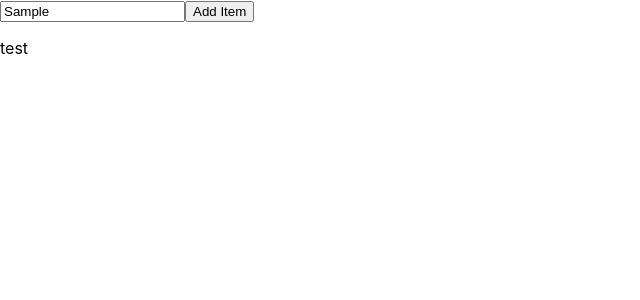
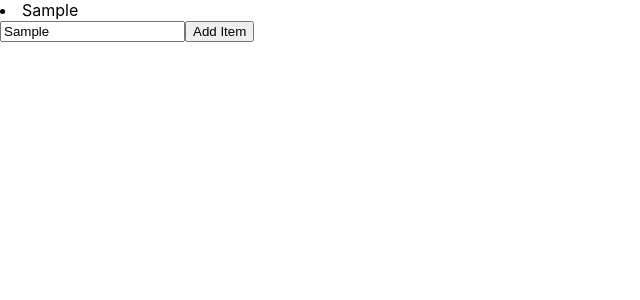
Before and after one commit to simon-mok-oocl/react_todo, a React (Create React App) app: page / in a window 1280 px wide. Both pictures are taken after typing "Sample" into the empty fields and a click on the input "Add Item". Shown: the top 300 px of the page, without its empty margins (0-640 px from the left). Built offline with nearby package versions, Linux system fonts and the light colour scheme.

Commit message:
can add item into itme list

```diff
--- /dev/null
+++ b/src/component/itemContainer.js
@@ -0,0 +1,20 @@
+import Item from './item.js'
+import { useState , useEffect } from 'react'
+
+function ItemContainer(props)
+{
+	const [toRender , setToRender] = useState([]);
+
+	useEffect( () => {
+				console.log("todo list changed!!!");
+				setToRender(props.todoList);
+			}
+		, [props.noItems]);
+
+	return toRender.map(item => <li>{item}</li>)
+
+	//const reptiles = ["alligator", "snake", "lizard"];
+  	//return reptiles.map((reptile) => <li>{reptile}</li>);
+}
+
+export default ItemContainer
--- a/src/component/todoContainer.js
+++ b/src/component/todoContainer.js
@@ -1,24 +1,29 @@
 import Input from './input.js'
 import Item from './item.js'
+import ItemContainer from './itemContainer.js'
 
 import { useState } from 'react'
 
 function TodoContainer(props)
 {
 	const [todos , setTodos] = useState([]);
+	const [noItems , setNoItems] = useState(0);
 
 	function addTodoItem(item)
 	{
 		let newList = todos;
 		newList.push(item);
 		setTodos(newList);
-		console.log("all todo items: " + todos);
+
+		setNoItems(noItems + 1);
+
+		console.log(noItems + " todo items: " + todos);
 	}
 
 	return(
 		<div>
+			<ItemContainer noItems={ noItems } todoList={ todos } ></ItemContainer>
 			<Input addTodoItem={ addTodoItem }></Input>
-			<Item todo="test"></Item>
 		</div>
 	);
 }
```
Also changed, not shown: 2 other files (tests, documents, lock files or other folders).
